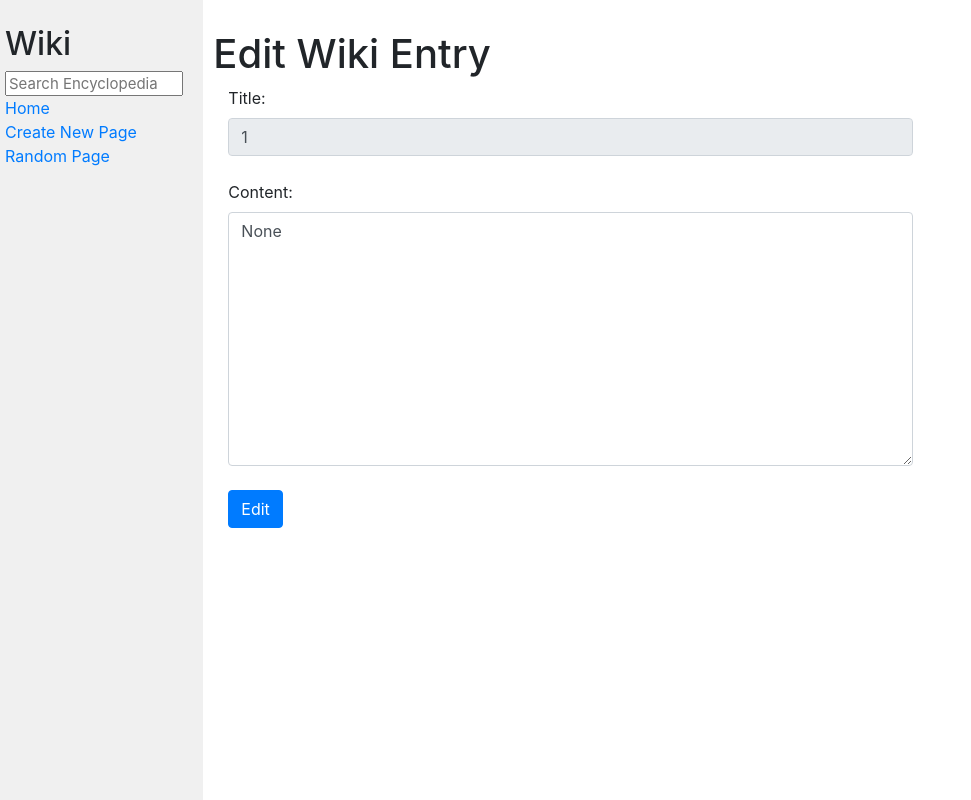
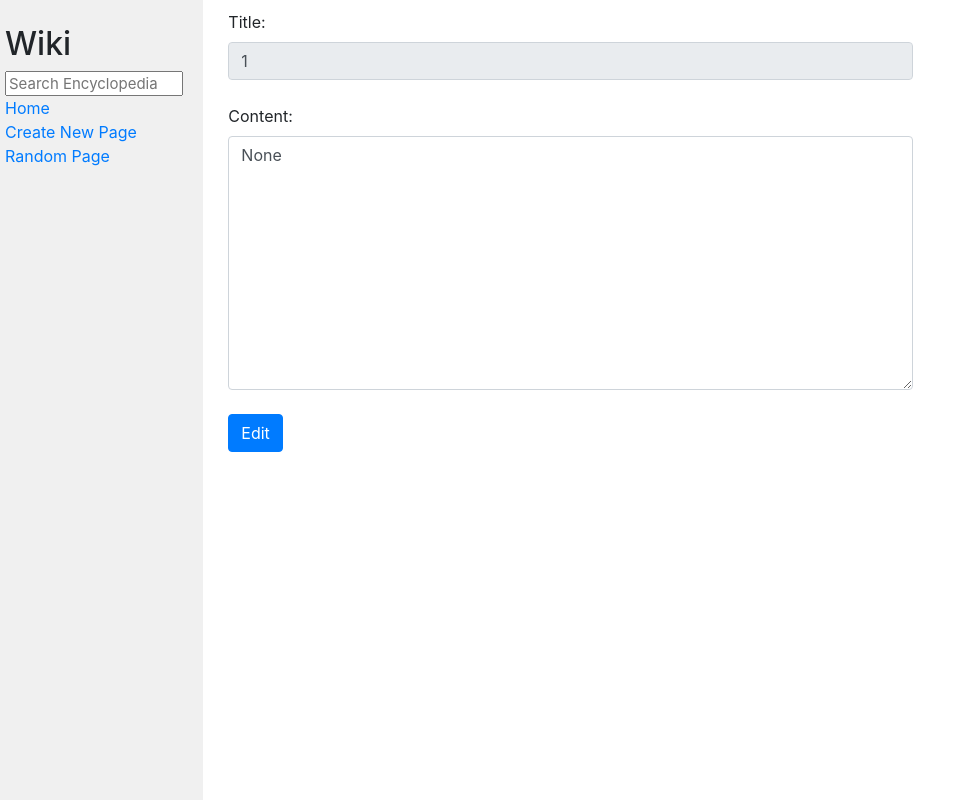
Before and after one commit to Mystogun/project1, a Django app: page /edit/1 in a window 1280 px wide. Shown: the whole page, without its empty margins (0-971 px from the left). Run offline with Django 3.2, Linux system fonts and the light colour scheme; some libraries are stand-ins or nearby versions.

Commit message:
deleted edit page title

```diff
--- a/encyclopedia/templates/encyclopedia/entry_form.html
+++ b/encyclopedia/templates/encyclopedia/entry_form.html
@@ -24,7 +24,6 @@
         </form>
 
     {% else %}
-        <h1>Edit Wiki Entry</h1>
         <form action="{% url 'save' %}" method="post" class="col-8">
             {% csrf_token %}
 
```
